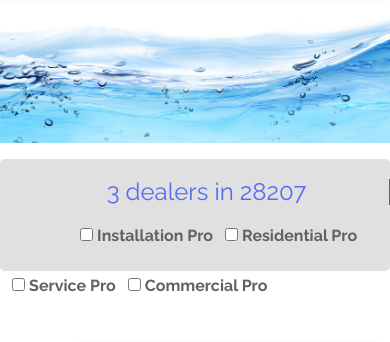
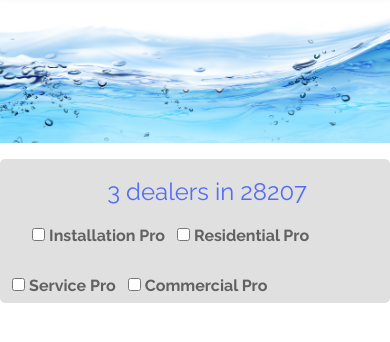
Before and after one commit to LBakerDev/rv-project-vuejs, a plain HTML site: page index.html in a window 390 px wide. Shown: the part 61-403 px from the top of the page. Drawn offline with nearby package versions, Linux system fonts and the light colour scheme; a script that the page names is missing.

Commit message:
add'l responsiveness

```diff
--- a/assets/css/styles.css
+++ b/assets/css/styles.css
@@ -478,7 +478,7 @@ input[type="radio"]:checked{
     }
 
     .filter-flex{
-        height: 7em;
+        height: 9em;
         display: block;
     }
     .providers{
@@ -492,7 +492,12 @@ input[type="radio"]:checked{
     }
 
     .three{
-        margin-left: 5em;
+        margin-left: 2em;
+    }
+
+    .one{
+        border-right: none;
+        margin-top: -.9;
     }
 }
 
```
